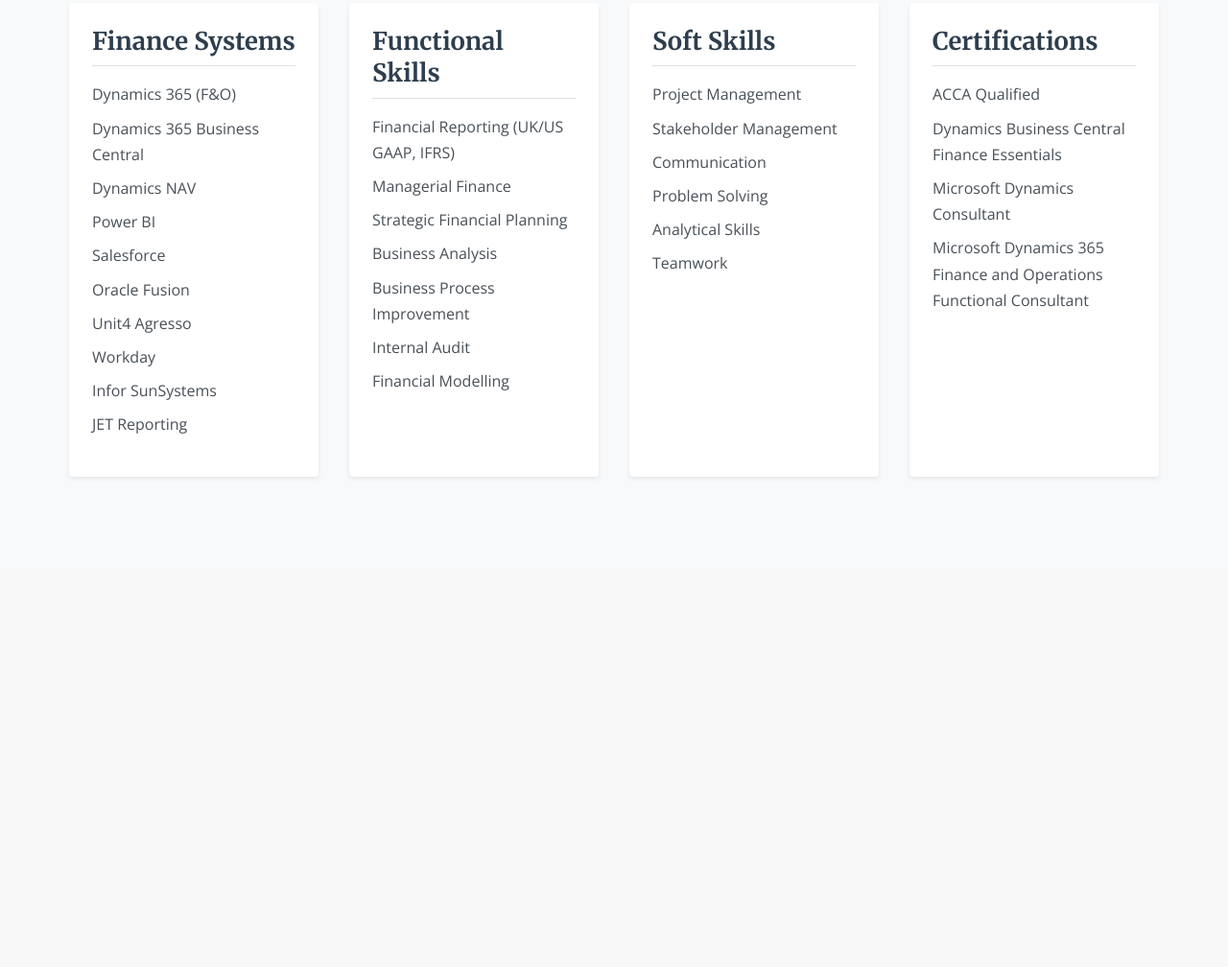
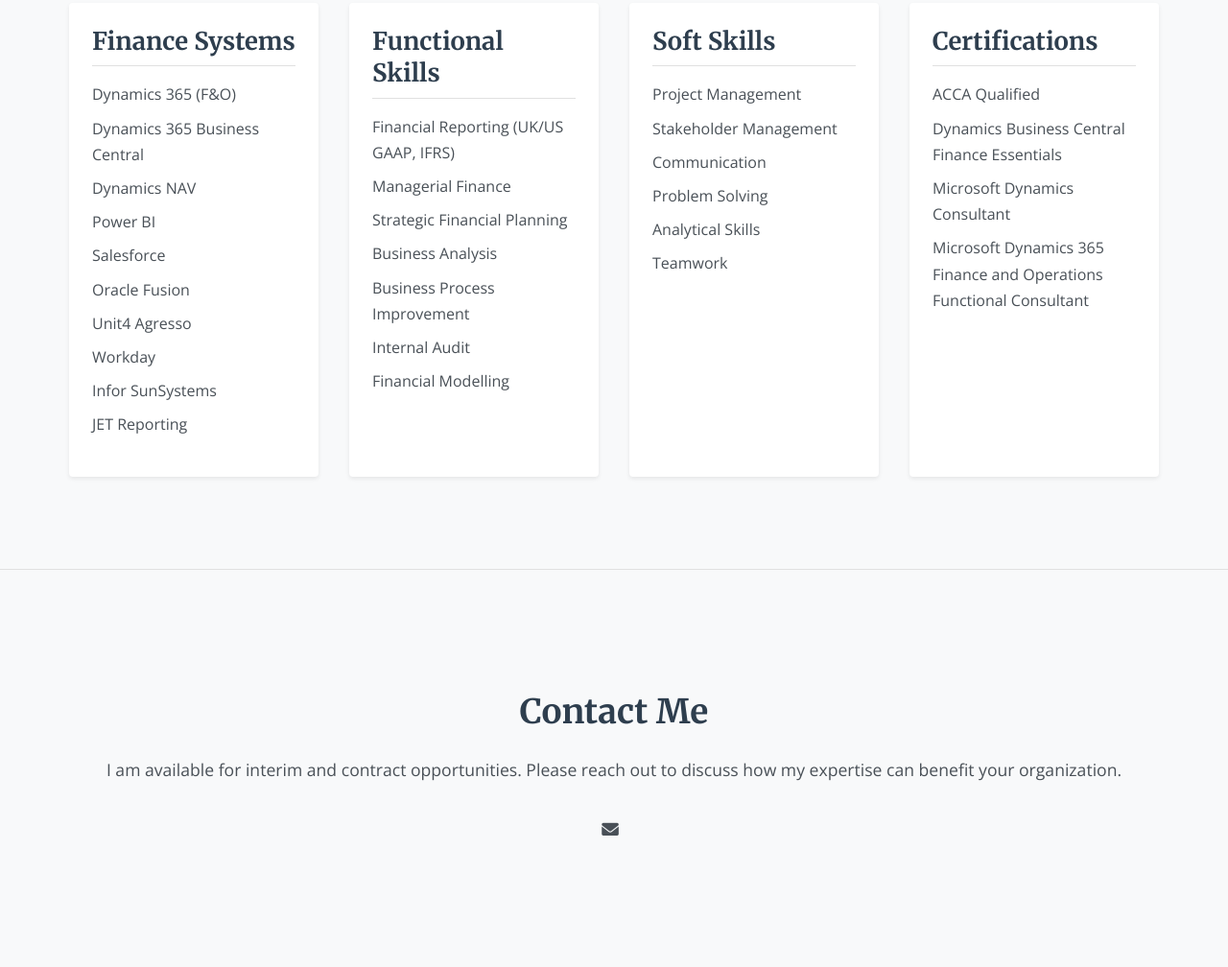
Before and after one commit to nickneouk/Neoprofile, a plain HTML site: page index.html in a window 1280 px wide. Shown: the part 3102-4110 px from the top of the page at 96% size. Before the commit the page ends 3695 px from the top, so only its background shows below. Drawn offline with nearby package versions, Linux system fonts and the light colour scheme.

Commit message:
Update index.html

```diff
--- a/index.html
+++ b/index.html
@@ -518,4 +518,10 @@
         </div>
     </section>
 
-    <section id="contact
+    <section id="contact">
+        <div class="container text-center">
+            <h2>Contact Me</h2>
+            <p>I am available for interim and contract opportunities. Please reach out to discuss how my expertise can
+                benefit your organization.</p>
+            <div class="contact-details">
+                <p><i class="fas fa-envelope"></i>
```
